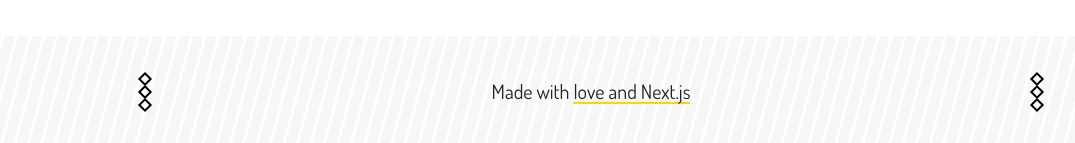
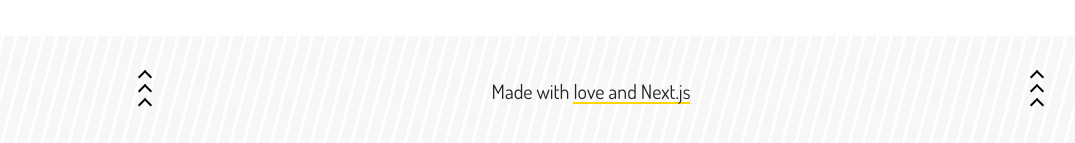
Before and after one commit to bupaev/bupaev.github.io, a Next.js app: page /cv in a window 1280 px wide. Shown: the part 7184-7327 px from the top of the page, without its empty margins (49-1124 px from the left). Built offline with nearby package versions, Linux system fonts and the light colour scheme.

Commit message:
fix(go-to-top): correct arrow orientation and spacing
- Adjust rotation from 135deg to 45deg for correct pointing direction
- Update margins to improve vertical alignment
- Remove unnecessary border-width override

```diff
--- a/components/go-to-top/go-to-top.module.scss
+++ b/components/go-to-top/go-to-top.module.scss
@@ -18,10 +18,9 @@
 
     position: relative;
     top: auto;
-    margin-top: 3px;
+    margin: 2px 0;
     border-color: var(--contrasty-color);
-    border-width: 2px !important;
-    transform: rotate(135deg);
+    transform: rotate(45deg);
     transition: border-color 400ms;
   }
 
```
